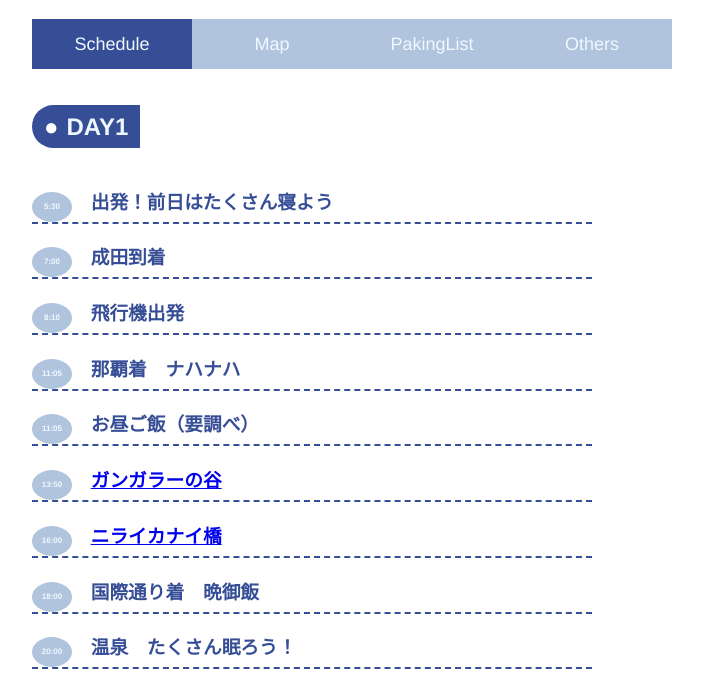
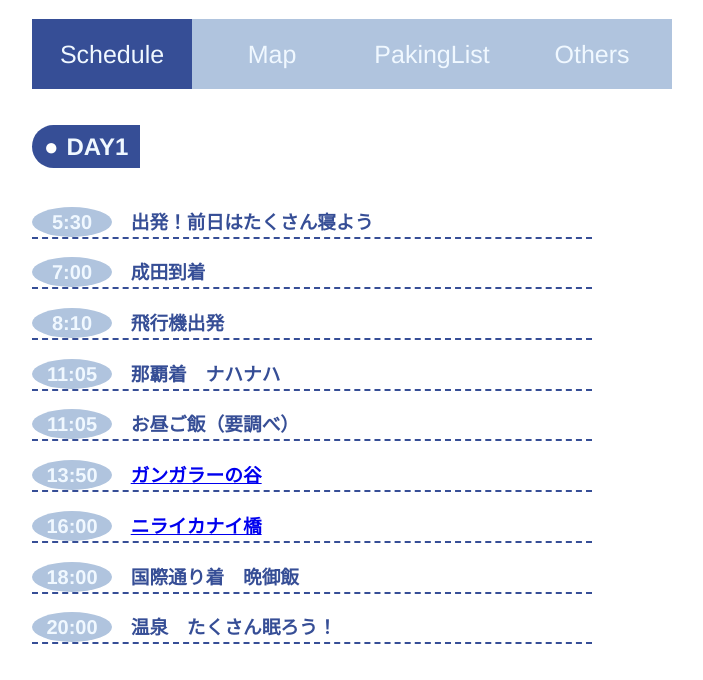
Before and after one commit to pimacho/okinawatrip.github.io, a plain HTML site: page index.html in a window 1280 px wide. Shown: the part 116-796 px from the top of the page, without its empty margins (208-911 px from the left). Drawn offline with Linux system fonts and the light colour scheme; files that its build step writes are made by us from their sources.

Commit message:
Update style.css

```diff
--- a/style.css
+++ b/style.css
@@ -35,11 +35,11 @@ h1 {
 
 .tab_class {
   width: calc(100%/5);
-  height: 50px;
+  height: 70px;
   background-color: #b0c4de;
   color: aliceblue;
-  line-height: 50px;
-  font-size: 18px;
+  line-height: 70px;
+  font-size: 25px;
   text-align: center;
   display: block;
   float: left;
@@ -67,13 +67,13 @@ input:checked + .tab_class + .content_class {
 
 .circle{
   display: inline-block;
-  width: 40px;
+  width: 80px;
   height: 30px;
   border-radius: 50%;
   background: #b0c4de;
   text-align:center;
   line-height: 30px;
-  font-size: 8px;
+  font-size: 20px;
   color: aliceblue;
 }
 
```
